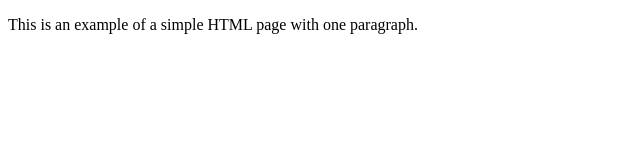
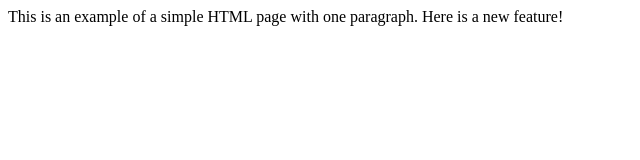
Before and after one commit to nurgysa/lecture1, a plain HTML site: page index.html in a window 1280 px wide. Shown: the whole page, without its empty margins (0-640 px from the left). Drawn offline with Linux system fonts and the light colour scheme.

Commit message:
Added another line

```diff
--- a/index.html
+++ b/index.html
@@ -4,6 +4,7 @@
         <title>Example</title>
     </head>
     <body>
-        <p>This is an example of a simple HTML page with one paragraph.</p>
+        This is an example of a simple HTML page with one paragraph.
+        Here is a new feature!
     </body>
 </html>
```
